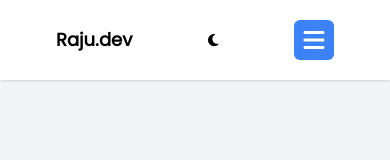
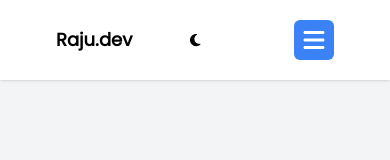
Before and after one commit to RajuNichols/PortfolioV2, a Next.js app: page / in a window 390 px wide. Shown: the top 160 px of the page. Built offline with nearby package versions, Linux system fonts and the light colour scheme.

Commit message:
centered toggle

```diff
--- a/components/Navbar.tsx
+++ b/components/Navbar.tsx
@@ -55,10 +55,9 @@ function Navbar() {
               </div>
               {isMobile ? (
                 <>
-                  <div className="flex items-center justify-center flex-grow">
                     <button
                       onClick={switchTheme}
-                      className={`cursor-pointer mx-auto ${linkClasses} py-2 rounded-md text-sm font-medium transition-colors duration-200 ml-auto`}
+                      className={`cursor-pointer ${linkClasses} py-2 rounded-md text-sm font-medium transition-colors duration-200 go-left flex relative`}
                     >
                       {theme === "dark" ? (
                         <FontAwesomeIcon icon={faSun} />
@@ -99,10 +98,9 @@ function Navbar() {
                         )}
                       </button>
                     </div>
-                  </div>
                 </>
               ) : (
-                <div className="hidden md:block">
+                <div className="hidden md:block items-center">
                   <div className="ml-10 flex items-baseline space-x-4">
                     <Scrollspy
                       items={["home", "about", "projects", "contact"]}
--- a/src/app/globals.css
+++ b/src/app/globals.css
@@ -34,3 +34,7 @@ body{
    60% { transform: rotate( 0.0deg) }  /* Reset for the last half to pause */
   100% { transform: rotate( 0.0deg) }
 }
+
+.go-left{
+  right: 1.1rem
+}
```
